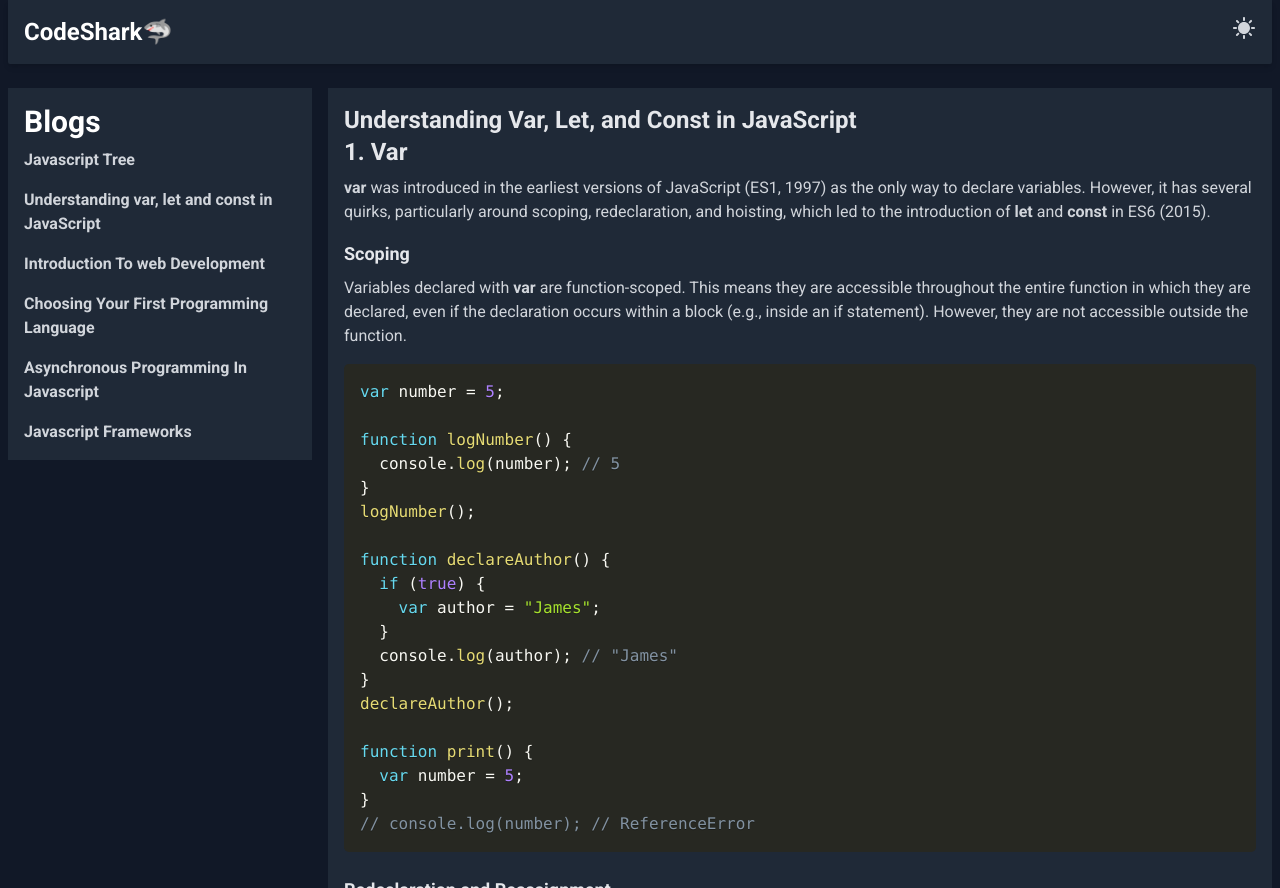
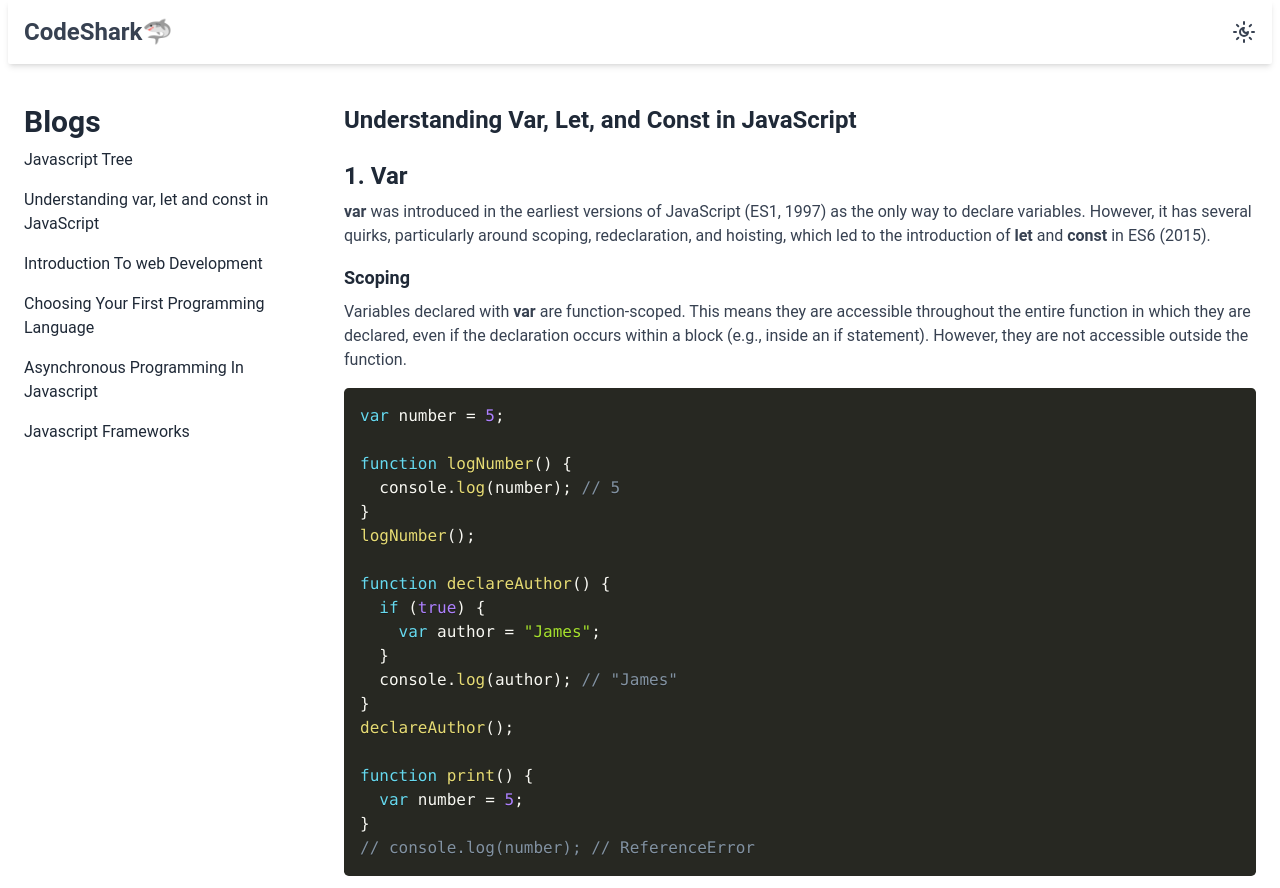
Before and after one commit to jimmindungu3/codeshark-blog, a React (Vite) app in the folder Frontend/: page /var-let-const-in-javascript in a window 1280 px wide. Built offline with nearby package versions, Linux system fonts and the light colour scheme.

Commit message:
change font, persist theme

```diff
--- a/Frontend/index.html
+++ b/Frontend/index.html
@@ -7,7 +7,7 @@
     <link rel="preconnect" href="https://fonts.googleapis.com" />
     <link rel="preconnect" href="https://fonts.gstatic.com" crossorigin />
     <link
-      href="https://fonts.googleapis.com/css2?family=Roboto:ital,wght@0,100;0,300;0,400;0,500;0,700;0,900;1,100;1,300;1,400;1,500;1,700;1,900&display=swap"
+      href="https://fonts.googleapis.com/css2?family=Noto+Sans:ital,wght@0,100..900;1,100..900&display=swap"
       rel="stylesheet"
     />
     <title>CodeShark Blog</title>
--- a/Frontend/src/components/Navbar.jsx
+++ b/Frontend/src/components/Navbar.jsx
@@ -5,16 +5,17 @@ import { LuSunMoon } from "react-icons/lu";
 import { IoMenu } from "react-icons/io5";
 
 const Navbar = ({ toggleMobileMenu }) => {
-  const [isDarkMode, setIsDarkMode] = useState(true);
+  // Initialize theme state based on localStorage or system preference
+  const [isDarkMode, setIsDarkMode] = useState(() => {
+    const savedTheme = localStorage.getItem("theme");
+    if (savedTheme) {
+      return savedTheme === "dark";
+    }
+    // If no saved theme, check system preference
+    return window.matchMedia("(prefers-color-scheme: dark)").matches;
+  });
 
-  useEffect(() => {
-    const savedTheme = localStorage.getItem("theme");
-    if (savedTheme === "dark") {
-      setIsDarkMode(true);
-      document.documentElement.classList.add("dark");
-    }
-  }, []);
-
+  // Apply theme changes and save to localStorage
   useEffect(() => {
     const html = document.documentElement;
     if (isDarkMode) {
@@ -25,6 +26,19 @@ const Navbar = ({ toggleMobileMenu }) => {
       localStorage.setItem("theme", "light");
     }
   }, [isDarkMode]);
+
+  // Listen for system theme changes
+  useEffect(() => {
+    const mediaQuery = window.matchMedia("(prefers-color-scheme: dark)");
+    const handleChange = (e) => {
+      if (!localStorage.getItem("theme")) {
+        setIsDarkMode(e.matches);
+      }
+    };
+
+    mediaQuery.addEventListener("change", handleChange);
+    return () => mediaQuery.removeEventListener("change", handleChange);
+  }, []);
 
   const toggleTheme = () => {
     setIsDarkMode((prev) => !prev);
@@ -41,16 +55,18 @@ const Navbar = ({ toggleMobileMenu }) => {
             >
               CodeShark🦈
             </Link>
-            <div className="space-x-2 text-2xl items-center">
+            <div className="space-x-2 text-2xl items-center flex">
               <button
                 onClick={toggleTheme}
-                className="text-gray-700 dark:text-gray-300"
+                className="text-gray-700 dark:text-gray-300 hover:text-gray-900 dark:hover:text-white transition-colors"
+                aria-label={isDarkMode ? "Switch to light mode" : "Switch to dark mode"}
               >
                 {isDarkMode ? <MdSunny /> : <LuSunMoon />}
               </button>
               <button
                 onClick={toggleMobileMenu}
-                className="text-gray-700 dark:text-gray-300 md:hidden"
+                className="text-gray-700 dark:text-gray-300 md:hidden hover:text-gray-900 dark:hover:text-white transition-colors"
+                aria-label="Toggle mobile menu"
               >
                 <IoMenu />
               </button>
--- a/Frontend/src/components/SideBar.jsx
+++ b/Frontend/src/components/SideBar.jsx
@@ -4,10 +4,10 @@ import { Link } from "react-router-dom";
 const SideBar = ({ closeSidebar }) => {
   return (
     <div className="dark:bg-gray-800 p-4">
-      <h3 className="text-xl md:text-3xl font-bold mb-2 text-gray-700 dark:text-white">
+      <h3 className="text-xl md:text-3xl font-bold mb-2 text-gray-800 dark:text-white">
         Blogs
       </h3>
-      <ul className="text-gray-600 dark:text-gray-300 font-semibold space-y-4">
+      <ul className="text-gray-800 dark:text-gray-300 space-y-4">
         <li className="hover:underline">
           <Link to="/javascript-tree" onClick={closeSidebar}>
             Javascript Tree
--- a/Frontend/src/components/VarLetConst.jsx
+++ b/Frontend/src/components/VarLetConst.jsx
@@ -10,7 +10,7 @@ const VarLetConst = () => {
 
   return (
     <div className="p-4 bg-white dark:bg-gray-800 mb-8">
-      <h1 className="text-2xl font-bold text-gray-800 dark:text-gray-200">
+      <h1 className="mb-6 text-2xl font-bold text-gray-800 dark:text-gray-200">
         Understanding Var, Let, and Const in JavaScript
       </h1>
 
```
